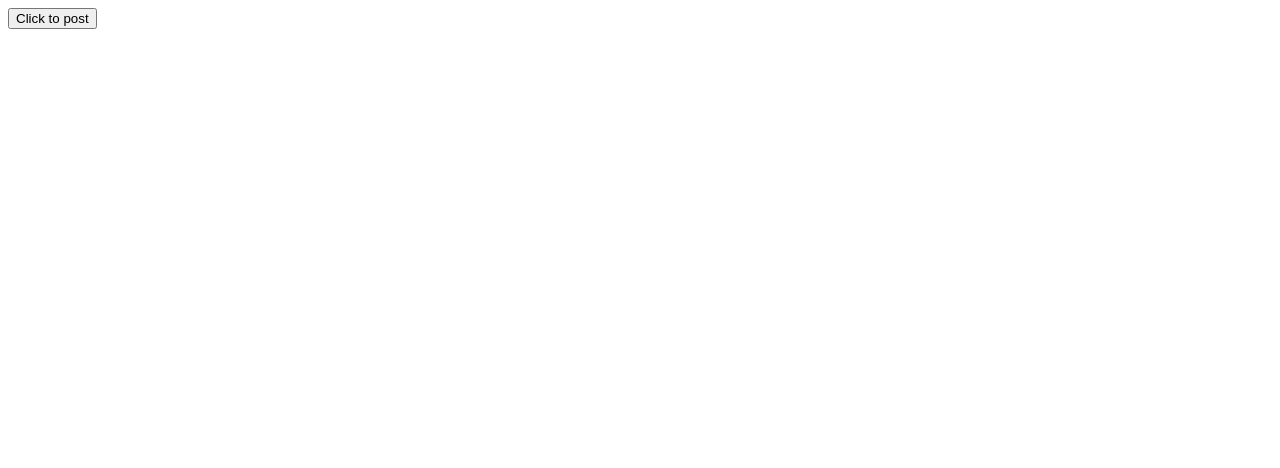
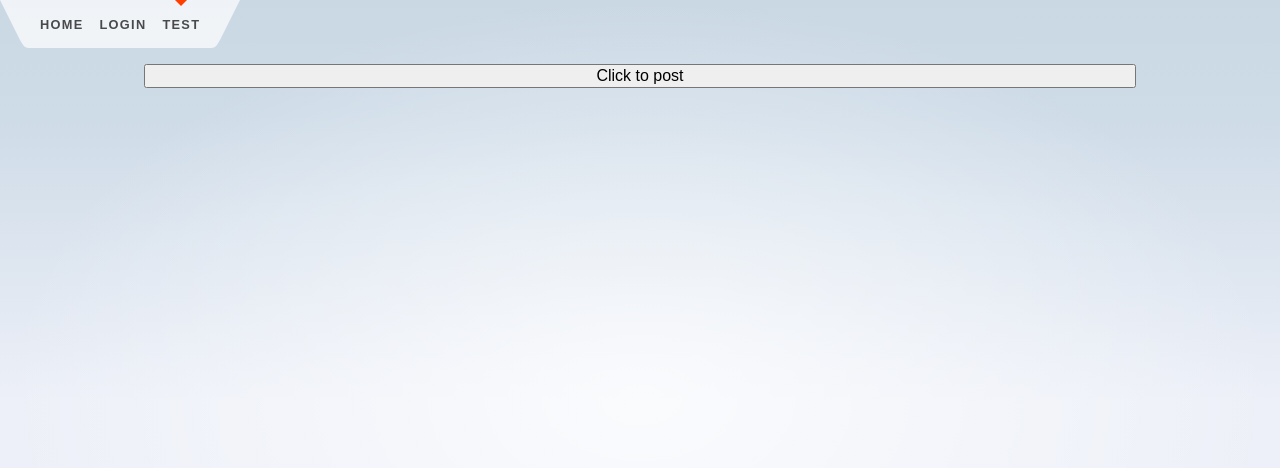
Before and after one commit to YTFGolf/fandom-discussions-viewer, a SvelteKit app: page /test in a window 1280 px wide. Shown: the top 468 px of the page. Built offline with nearby package versions, Linux system fonts and the light colour scheme.

Commit message:
Add proper styling and layout options

```diff
--- /dev/null
+++ b/src/routes/+layout.svelte
@@ -0,0 +1,49 @@
+<script>
+	import Header from './Header.svelte';
+	import './styles.css';
+</script>
+
+<div class="app">
+	<Header />
+
+	<main>
+		<slot />
+	</main>
+</div>
+
+<style>
+	.app {
+		display: flex;
+		flex-direction: column;
+		min-height: 100vh;
+	}
+
+	main {
+		flex: 1;
+		display: flex;
+		flex-direction: column;
+		padding: 1rem;
+		width: 100%;
+		max-width: 64rem;
+		margin: 0 auto;
+		box-sizing: border-box;
+	}
+
+	footer {
+		display: flex;
+		flex-direction: column;
+		justify-content: center;
+		align-items: center;
+		padding: 12px;
+	}
+
+	footer a {
+		font-weight: bold;
+	}
+
+	@media (min-width: 480px) {
+		footer {
+			padding: 12px 0;
+		}
+	}
+</style>
--- /dev/null
+++ b/src/routes/+page.ts
@@ -0,0 +1,6 @@
+// we don't need any JS on this page
+export const csr = false;
+
+// since there's no dynamic data here, we can prerender
+// it so that it gets served as a static asset in production
+export const prerender = true;
--- /dev/null
+++ b/src/routes/Header.svelte
@@ -0,0 +1,115 @@
+<script>
+	import { page } from '$app/stores';
+</script>
+
+<header>
+	<nav>
+		<svg viewBox="0 0 2 3" aria-hidden="true">
+			<path d="M0,0 L1,2 C1.5,3 1.5,3 2,3 L2,0 Z" />
+		</svg>
+		<ul>
+			<li aria-current={$page.url.pathname === '/' ? 'page' : undefined}>
+				<a href="/">Home</a>
+			</li>
+			<li aria-current={$page.url.pathname === '/login' ? 'page' : undefined}>
+				<a href="/login">Login</a>
+			</li>
+			<li aria-current={$page.url.pathname === '/test' ? 'page' : undefined}>
+				<a href="/test">Test</a>
+			</li>
+		</ul>
+		<svg viewBox="0 0 2 3" aria-hidden="true">
+			<path d="M0,0 L0,3 C0.5,3 0.5,3 1,2 L2,0 Z" />
+		</svg>
+	</nav>
+</header>
+
+<style>
+	header {
+		display: flex;
+		justify-content: space-between;
+	}
+
+	.corner {
+		width: 3em;
+		height: 3em;
+	}
+
+	.corner a {
+		display: flex;
+		align-items: center;
+		justify-content: center;
+		width: 100%;
+		height: 100%;
+	}
+
+	.corner img {
+		width: 2em;
+		height: 2em;
+		object-fit: contain;
+	}
+
+	nav {
+		display: flex;
+		justify-content: center;
+		--background: rgba(255, 255, 255, 0.7);
+	}
+
+	svg {
+		width: 2em;
+		height: 3em;
+		display: block;
+	}
+
+	path {
+		fill: var(--background);
+	}
+
+	ul {
+		position: relative;
+		padding: 0;
+		margin: 0;
+		height: 3em;
+		display: flex;
+		justify-content: center;
+		align-items: center;
+		list-style: none;
+		background: var(--background);
+		background-size: contain;
+	}
+
+	li {
+		position: relative;
+		height: 100%;
+	}
+
+	li[aria-current='page']::before {
+		--size: 6px;
+		content: '';
+		width: 0;
+		height: 0;
+		position: absolute;
+		top: 0;
+		left: calc(50% - var(--size));
+		border: var(--size) solid transparent;
+		border-top: var(--size) solid var(--color-theme-1);
+	}
+
+	nav a {
+		display: flex;
+		height: 100%;
+		align-items: center;
+		padding: 0 0.5rem;
+		color: var(--color-text);
+		font-weight: 700;
+		font-size: 0.8rem;
+		text-transform: uppercase;
+		letter-spacing: 0.1em;
+		text-decoration: none;
+		transition: color 0.2s linear;
+	}
+
+	a:hover {
+		color: var(--color-theme-1);
+	}
+</style>
--- a/src/routes/login/+page.svelte
+++ b/src/routes/login/+page.svelte
@@ -32,6 +32,11 @@
 	}
 </script>
 
+<svelte:head>
+	<title>Login</title>
+	<meta name="description" content="Login page" />
+</svelte:head>
+
 <form on:submit={handleSubmit}>
 	<label for="username">Username:</label>
 	<input type="text" id="username" bind:value={username} required />
--- /dev/null
+++ b/src/routes/login/+page.ts
@@ -0,0 +1 @@
+export const prerender = true;
--- /dev/null
+++ b/src/routes/styles.css
@@ -0,0 +1,103 @@
+:root {
+	--font-body: Arial, -apple-system, BlinkMacSystemFont, 'Segoe UI', Roboto, Oxygen, Ubuntu,
+		Cantarell, 'Open Sans', 'Helvetica Neue', sans-serif;
+	--font-mono: 'Fira Mono', monospace;
+	--color-bg-0: rgb(202, 216, 228);
+	--color-bg-1: hsl(209, 36%, 86%);
+	--color-bg-2: hsl(224, 44%, 95%);
+	--color-theme-1: #ff3e00;
+	--color-theme-2: #4075a6;
+	--color-text: rgba(0, 0, 0, 0.7);
+	--column-width: 42rem;
+	--column-margin-top: 4rem;
+	font-family: var(--font-body);
+	color: var(--color-text);
+}
+
+body {
+	min-height: 100vh;
+	margin: 0;
+	background-attachment: fixed;
+	background-color: var(--color-bg-1);
+	background-size: 100vw 100vh;
+	background-image: radial-gradient(50% 50% at 50% 50%,
+			rgba(255, 255, 255, 0.75) 0%,
+			rgba(255, 255, 255, 0) 100%),
+		linear-gradient(180deg, var(--color-bg-0) 0%, var(--color-bg-1) 15%, var(--color-bg-2) 50%);
+}
+
+h1,
+h2,
+p {
+	font-weight: 400;
+}
+
+p {
+	line-height: 1.5;
+}
+
+a {
+	color: var(--color-theme-1);
+	text-decoration: none;
+}
+
+a:hover {
+	text-decoration: underline;
+}
+
+h1 {
+	font-size: 2rem;
+	text-align: center;
+}
+
+h2 {
+	font-size: 1rem;
+}
+
+pre {
+	font-size: 16px;
+	font-family: var(--font-mono);
+	background-color: rgba(255, 255, 255, 0.45);
+	border-radius: 3px;
+	box-shadow: 2px 2px 6px rgb(255 255 255 / 25%);
+	padding: 0.5em;
+	overflow-x: auto;
+	color: var(--color-text);
+}
+
+.text-column {
+	display: flex;
+	max-width: 48rem;
+	flex: 0.6;
+	flex-direction: column;
+	justify-content: center;
+	margin: 0 auto;
+}
+
+input,
+button {
+	font-size: inherit;
+	font-family: inherit;
+}
+
+button:focus:not(:focus-visible) {
+	outline: none;
+}
+
+@media (min-width: 720px) {
+	h1 {
+		font-size: 2.4rem;
+	}
+}
+
+.visually-hidden {
+	border: 0;
+	clip: rect(0 0 0 0);
+	height: auto;
+	margin: 0;
+	overflow: hidden;
+	padding: 0;
+	position: absolute;
+	width: 1px;
+	white-space: nowrap;
+}
--- a/src/routes/test/+page.svelte
+++ b/src/routes/test/+page.svelte
@@ -51,6 +51,11 @@
 	};
 </script>
 
+<svelte:head>
+	<title>Test</title>
+	<meta name="description" content="Testing the API" />
+</svelte:head>
+
 <!-- {#await DiscussionPost.getPost(getWiki, { postId: '4400000000003543769' })}
 	<p>...waiting</p>
 {:then postData}
--- /dev/null
+++ b/src/routes/test/+page.ts
@@ -0,0 +1 @@
+export const prerender = true;
```
Also changed, not shown: src/routes/+page.svelte (+6 -5 lines).
